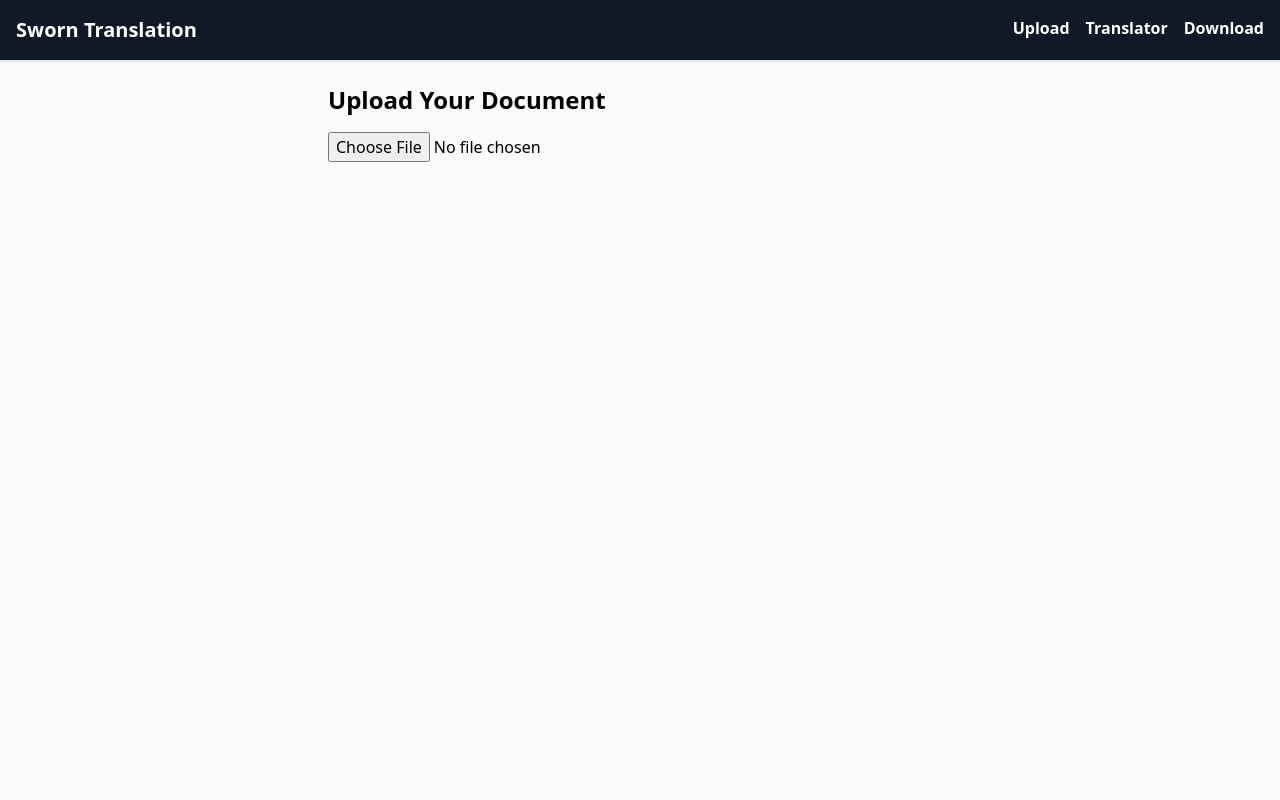
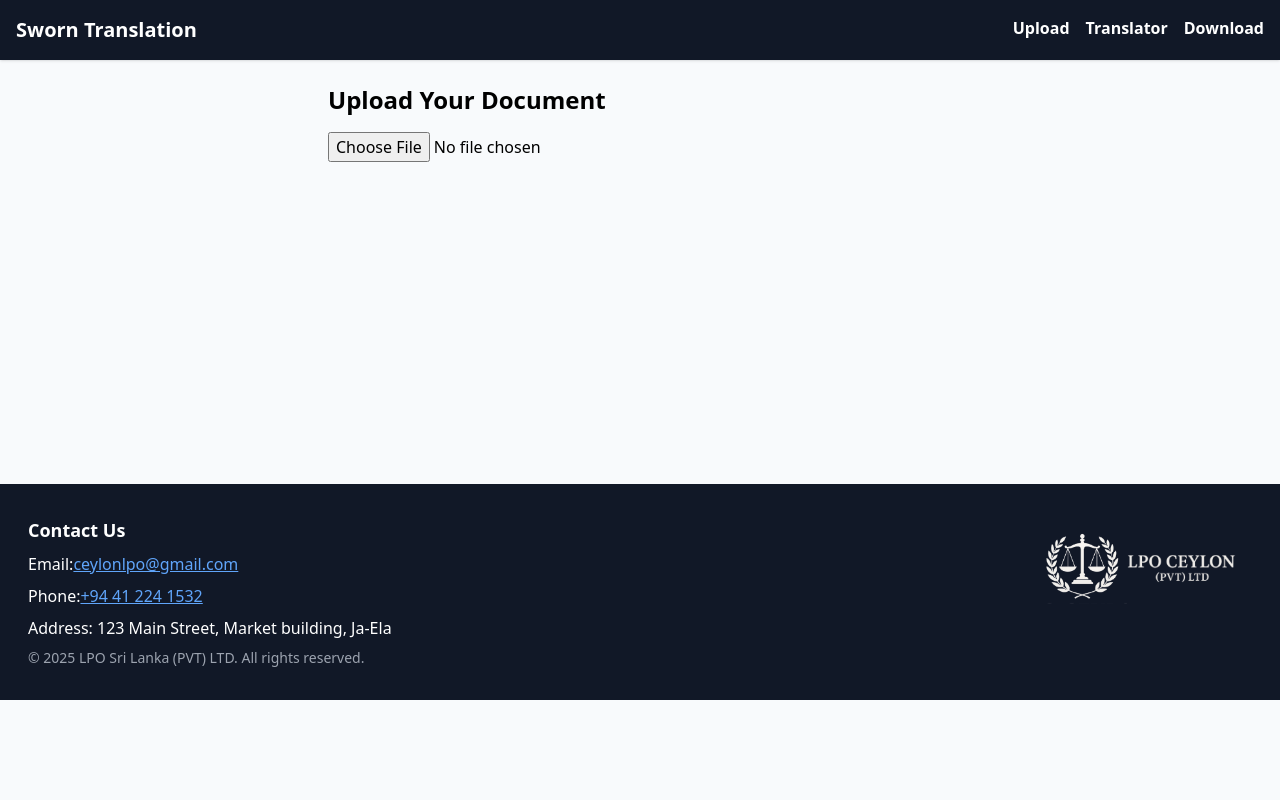
Before and after one commit to LahiruDS/Sworn-Translator, a React (Vite) app: page / in a window 1280 px wide. Shown: the top 800 px of the page. Built offline with nearby package versions, Linux system fonts and the light colour scheme.

Commit message:
Decrease minimum height of document upload area

```diff
--- a/src/pages/ClientUpload.jsx
+++ b/src/pages/ClientUpload.jsx
@@ -91,7 +91,7 @@ export default function ClientUpload() {
   }
 
   return (
-    <div className="p-6 max-w-2xl mx-auto min-h-screen">
+    <div className="p-6 max-w-2xl mx-auto min-h-96">
       <h2 className="text-2xl font-bold mb-4">Upload Your Document</h2>
 
       <div className="mb-4">
```
